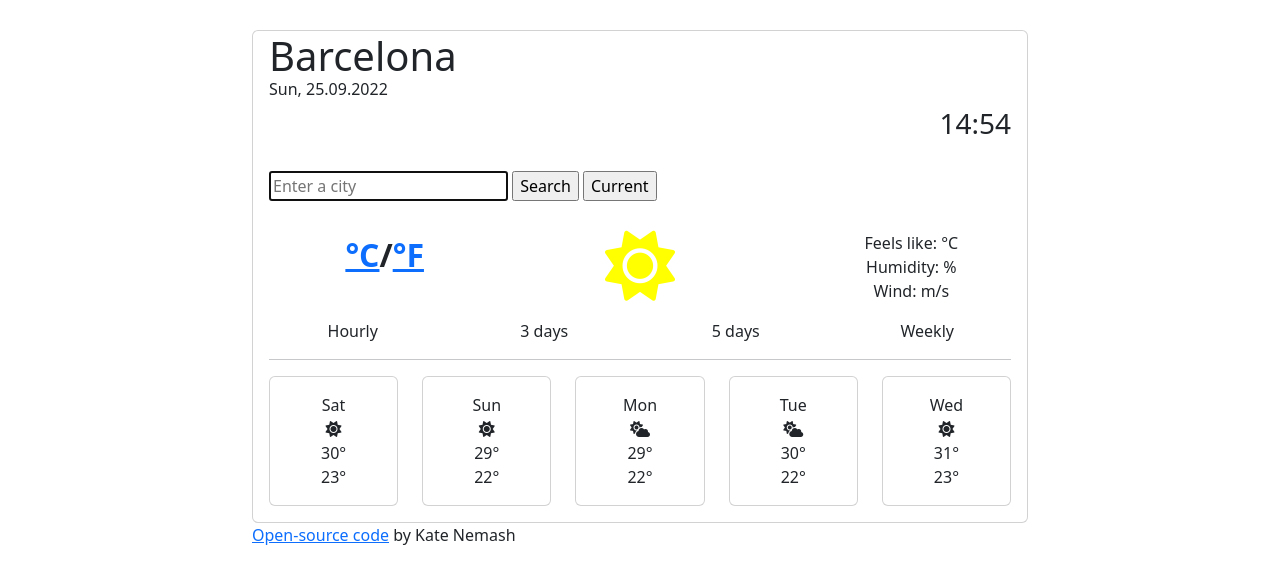
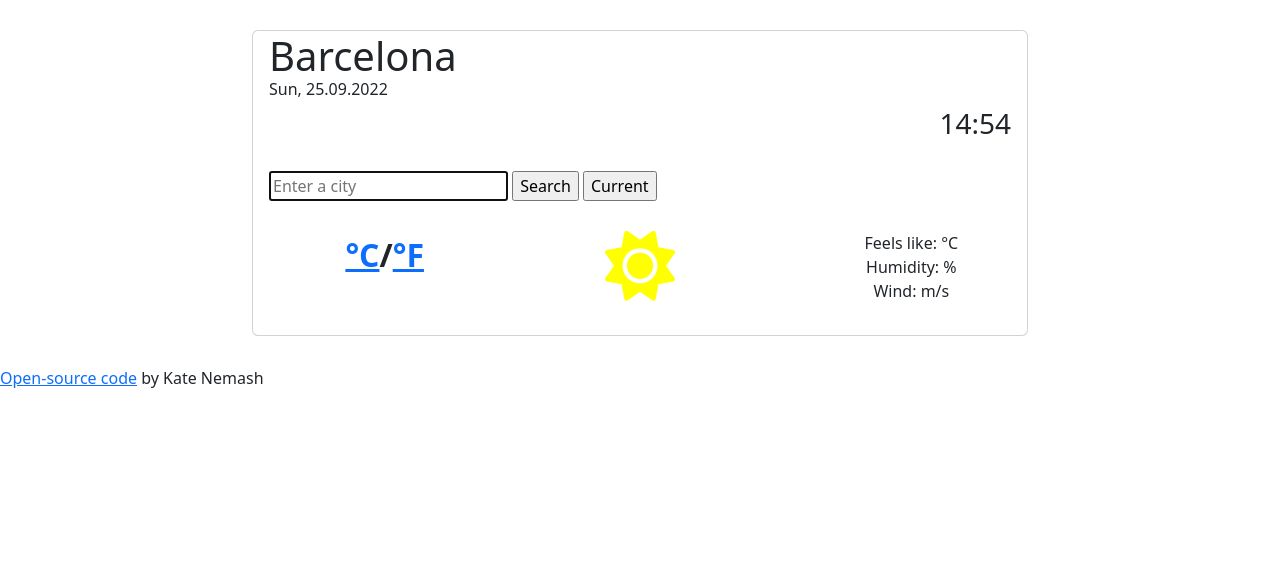
Before and after one commit to KateNemash/weather-app, a plain HTML site: page index.html in a window 1280 px wide. Drawn offline with nearby package versions, Linux system fonts and the light colour scheme; no server answers.

Commit message:
Removed bottom details from HTML

```diff
--- a/index.html
+++ b/index.html
@@ -53,81 +53,8 @@
               </ul>
             </div>
           </div>
-          <div class="row weekly">
-            <div class="col">Hourly</div>
-            <div class="col">3 days</div>
-            <div class="col">5 days</div>
-            <div class="col">Weekly</div>
-          </div>
-          <hr />
-          <div class="row days">
-            <div class="col">
-              <div class="card">
-                <div class="card-body">
-                  Sat
-                  <br />
-                  <i class="fa-solid fa-sun"></i>
-                  <br />
-                  30°
-                  <br />
-                  23°
-                </div>
-              </div>
-            </div>
-            <div class="col">
-              <div class="card">
-                <div class="card-body">
-                  Sun
-                  <br />
-                  <i class="fa-solid fa-sun"></i>
-                  <br />
-                  29°
-                  <br />
-                  22°
-                </div>
-              </div>
-            </div>
-            <div class="col">
-              <div class="card">
-                <div class="card-body">
-                  Mon
-                  <br />
-                  <i class="fa-solid fa-cloud-sun"></i>
-                  <br />
-                  29°
-                  <br />
-                  22°
-                </div>
-              </div>
-            </div>
-            <div class="col">
-              <div class="card">
-                <div class="card-body">
-                  Tue
-                  <br />
-                  <i class="fa-solid fa-cloud-sun"></i>
-                  <br />
-                  30°
-                  <br />
-                  22°
-                </div>
-              </div>
-            </div>
-            <div class="col">
-              <div class="card">
-                <div class="card-body">
-                  Wed
-                  <br />
-                  <i class="fa-solid fa-sun"></i>
-                  <br />
-                  31°
-                  <br />
-                  23°
-                </div>
-              </div>
-            </div>
-          </div>
         </div>
+      </div>
       </div>
       <footer>
         <a href="https://github.com/KateNemash/weather-app" target="_blank">
```
